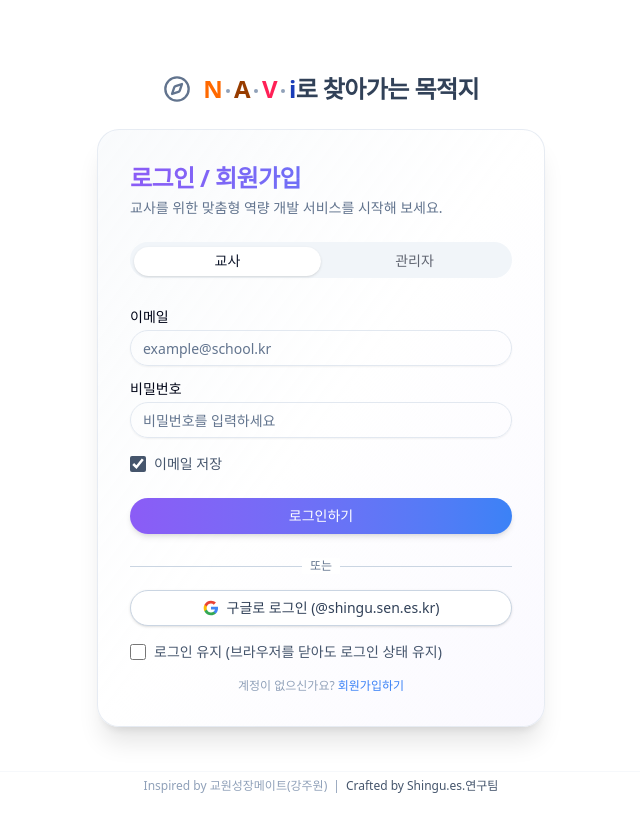
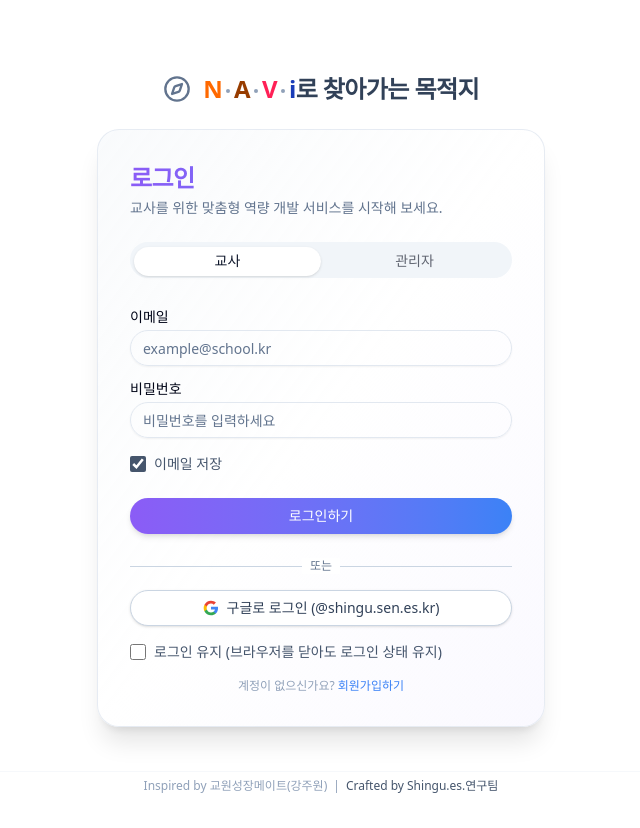
Before and after one commit to p987654312-hub/teacher-mate, a Next.js app: page / in a window 1280 px wide. Shown: the whole page, without its empty margins (319-959 px from the left). Built offline with nearby package versions, Linux system fonts and the light colour scheme.

Commit message:
Update header text to remove '회원가입' from the login section

```diff
--- a/app/page.tsx
+++ b/app/page.tsx
@@ -308,7 +308,7 @@ export default function Home() {
         <div className="rounded-3xl bg-gradient-to-br from-slate-50/90 via-white to-violet-50/50 p-8 shadow-xl backdrop-blur-sm border border-slate-200/80">
           <header className="mb-6 space-y-1">
             <h2 className="text-2xl font-bold tracking-tight bg-gradient-to-r from-[#8B5CF6] to-[#3B82F6] bg-clip-text text-transparent">
-              로그인 / 회원가입
+              로그인
             </h2>
             <p className="text-sm text-slate-500">
               교사를 위한 맞춤형 역량 개발 서비스를 시작해 보세요.
```
